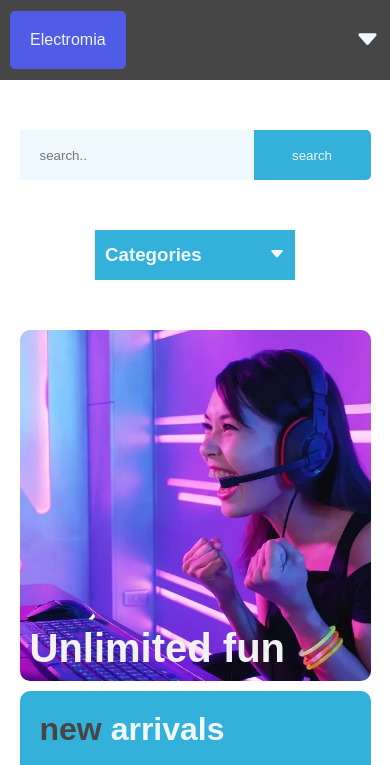
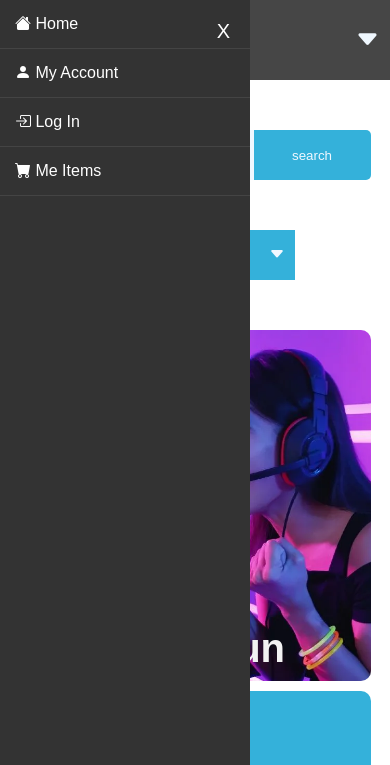
Before and after one commit to JonathanGamon95/tienda_online, a plain HTML site: page index.html in a window 390 px wide. Both pictures are taken after a click on the button 367 px from the left and 40 px from the top of the page. Shown: the top 765 px of the page. Drawn offline with nearby package versions, Linux system fonts and the light colour scheme.

Commit message:
menu mobile agregado

```diff
--- /dev/null
+++ b/CSS/MENU_MOBILE/MENU_MOBILE.CSS
@@ -0,0 +1,53 @@
+/* Estilos para el menú */
+#menu {
+    position: fixed;
+    top: 0;
+    left: 0;
+    width: 250px;
+    height: 100%;
+    z-index: 10;
+    background-color: #333;
+    color: white;
+    transform: translateX(-100%);
+    transition: transform 0.3s ease;
+}
+
+#menu.active {
+    transform: translateX(0);
+}
+
+#menu a {
+    display: block;
+    padding: 15px;
+    text-decoration: none;
+    color: white;
+    border-bottom: 1px solid #444;
+}
+
+#menu a:hover {
+    background-color: #555;
+}
+
+/* Estilos para el botón */
+#menuBtn {
+    position: absolute;
+    top: 20px;
+    left: 20px;
+    padding: 10px;
+    background-color: #333;
+    color: white;
+    border: none;
+    cursor: pointer;
+}
+
+#closeBtn {
+    position: absolute;
+    top: 10px;
+    right: 10px;
+    padding: 10px;
+    font-size: 20px;
+    background-color: transparent;
+    color: white;
+    border: none;
+    cursor: pointer;
+}
--- /dev/null
+++ b/CSS/MENU_MOBILE/MENU_MOBILE.JS
@@ -0,0 +1,14 @@
+// Referencias a los elementos
+const menu = document.getElementById('menu');
+const menuBtn = document.getElementById('boton_menu');
+const closeBtn = document.getElementById('closeBtn');
+
+// Mostrar el menú
+menuBtn.addEventListener('click', () => {
+    menu.classList.add('active');
+});
+
+// Cerrar el menú
+closeBtn.addEventListener('click', () => {
+    menu.classList.remove('active');
+});
--- a/index.html
+++ b/index.html
@@ -11,6 +11,7 @@
     <link rel="stylesheet" href="./CSS/PC/PC.CSS">
     <link rel="stylesheet" href="./CSS/PC/GALERIA_PRODUCTOS.CSS">
     <link rel="stylesheet" href="./CSS/MOBILES/MENU_CATEGORIA.CSS">
+    <link rel="stylesheet" href="./CSS/MENU_MOBILE/MENU_MOBILE.CSS">
 
     <!-- main -->
     <link rel="stylesheet" href="./CSS/MAIN PC-MOBILE/MAIN.CSS">
@@ -200,13 +201,28 @@
 
 
 
-    <button id="button_to_scroll_top""><i class="bi bi-arrow-up-square-fill"></i></button>
+
+
+    <!-- Menú Móvil -->
+    <div id="menu">
+        <button id="closeBtn">X</button>
+        <a href="#"><i class="bi bi-house-fill"></i> Home</a>
+        <a href="#"><i class="bi bi-person-fill"></i> My Account</a>
+        <a href="#"><i class="bi bi-box-arrow-in-right"></i> Log In</a>
+        <a href="#"><i class="bi bi-cart-fill"></i> Me Items</a>
+    </div>
+
+
+
+
+    <button id="button_to_scroll_top""><i class=" bi bi-arrow-up-square-fill"></i></button>
 
 
 
 
     <script src="./CSS/PC/GALERIA_PRODUCTOS.JS"></script>
     <script src="./CSS/PC/BOTON_SCROLL_TOP.JS"></script>
+    <script src="./CSS/MENU_MOBILE/MENU_MOBILE.JS"></script>
 </body>
 
 </html>
```
